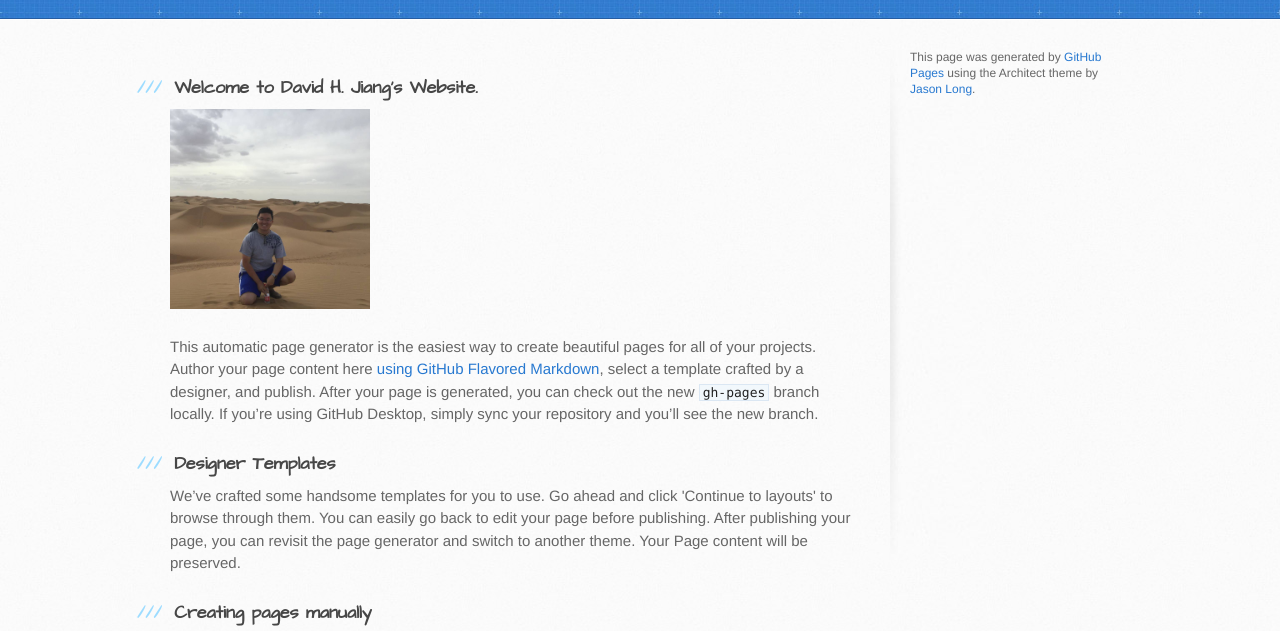
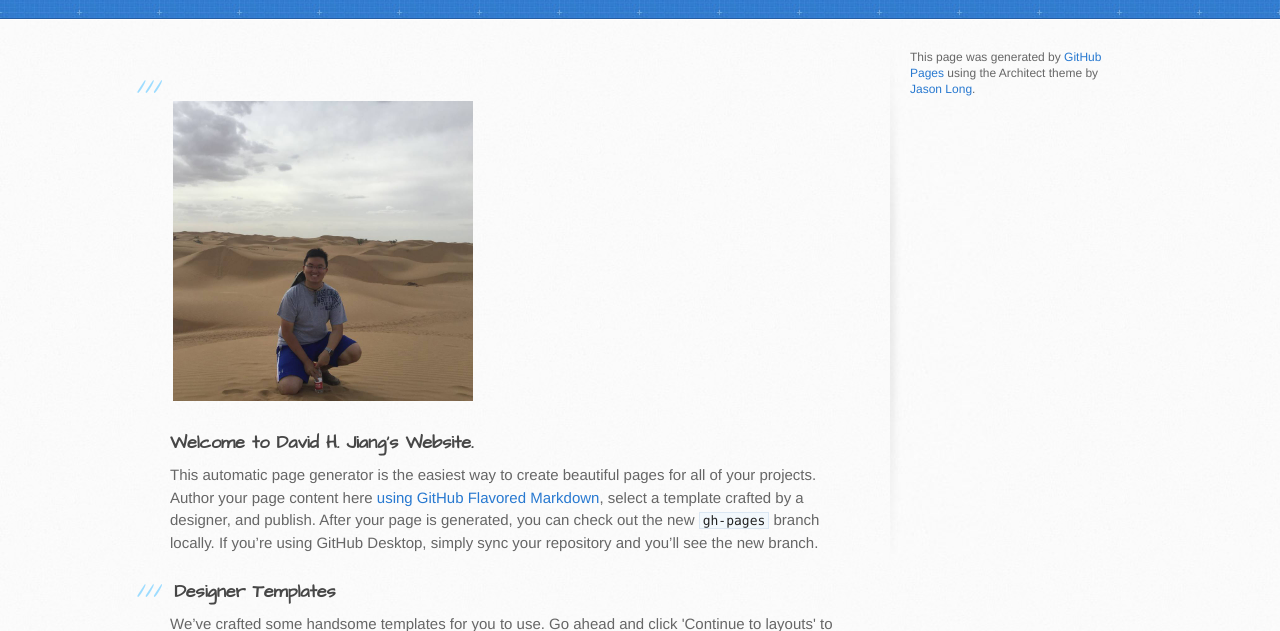
Before and after one commit to davidhjiang/davidhjiang.github.io, a plain HTML site: page index.html in a window 1280 px wide. Shown: the part 148-779 px from the top of the page. Drawn offline with Linux system fonts and the light colour scheme.

Commit message:
Update index.html

```diff
--- a/index.html
+++ b/index.html
@@ -29,9 +29,10 @@
       <div class="inner clearfix">
         <section id="main-content">
           <h3>
-<a id="welcome-to-github-pages" class="anchor" href="#welcome-to-github-pages" aria-hidden="true"><span aria-hidden="true" class="octicon octicon-link"></span></a>Welcome to David H. Jiang's Website.</h3>
+ <p><img src="images/davidhjiang.jpg" alt="David H Jiang" height="300" width="300"> </p>
+ <a id="welcome-to-github-pages" class="anchor" href="#welcome-to-github-pages" aria-hidden="true"><span aria-hidden="true" class="octicon octicon-link"></span></a>Welcome to David H. Jiang's Website.</h3>
 
-          <p><img src="images/davidhjiang.jpg" alt="David H Jiang" height="200" width="200"> </p>
+
 
 <p>This automatic page generator is the easiest way to create beautiful pages for all of your projects. Author your page content here <a href="https://guides.github.com/features/mastering-markdown/">using GitHub Flavored Markdown</a>, select a template crafted by a designer, and publish. After your page is generated, you can check out the new <code>gh-pages</code> branch locally. If you’re using GitHub Desktop, simply sync your repository and you’ll see the new branch.</p>
 
```
